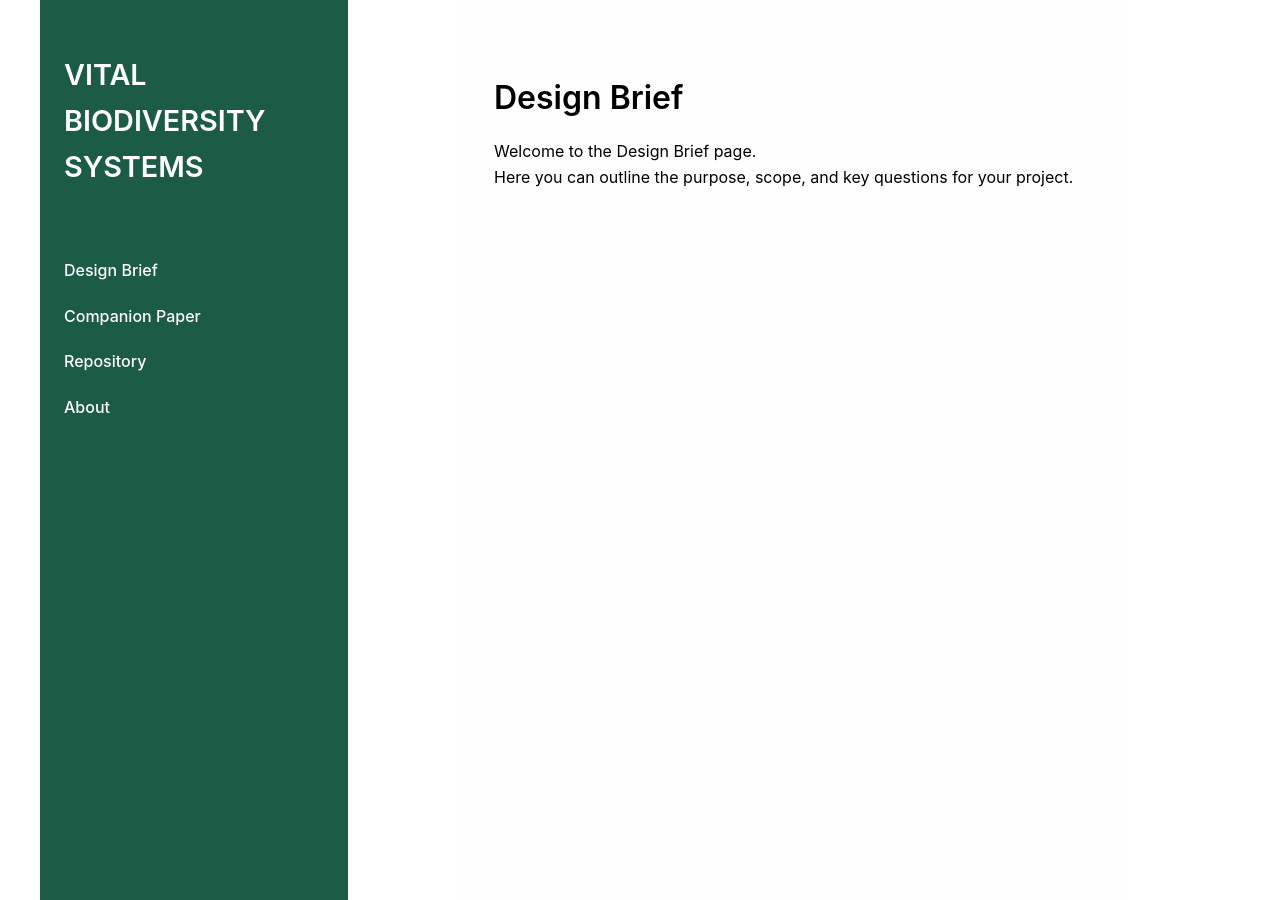
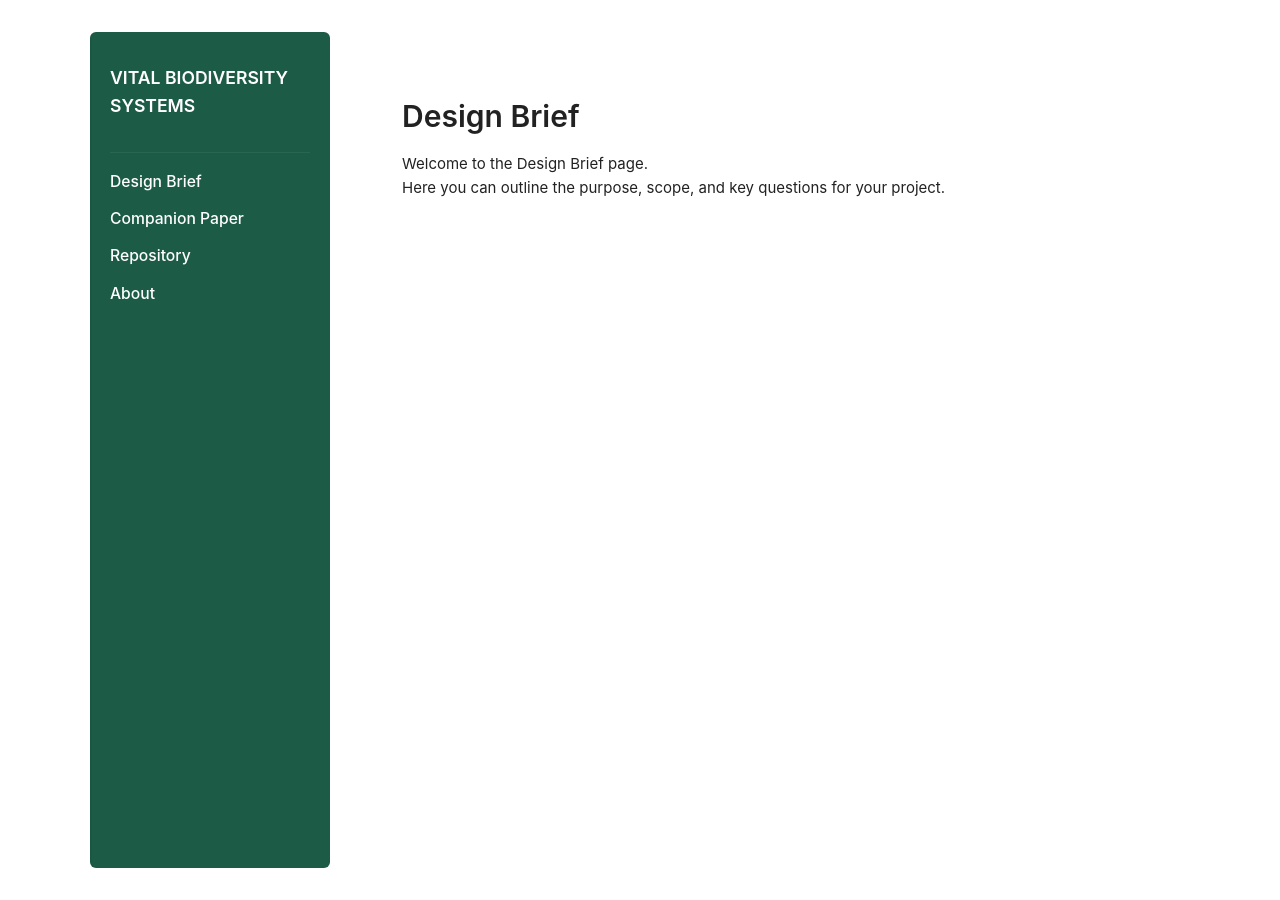
Before and after one commit to vitalbiodiversity/vitalbiodiversity.github.io, a Jekyll site: the page built from index.md, in a window 1280 px wide and 900 px high. Built offline with Jekyll 4.4.1, drawn with Linux system fonts in a browser that asks for light colours.

Commit message:
Update style.css

```diff
--- a/assets/css/style.css
+++ b/assets/css/style.css
@@ -1,114 +1,143 @@
-/* General page reset */
+:root{
+  /* tweak these to change the whole page */
+  --site-max-width: 1100px;    /* max width of the centered block */
+  --sidebar-width: 240px;      /* width of left nav column */
+  --content-max-width: 680px;  /* readable measure for the content column */
+  --base-font-size: 15px;      /* smaller base font (Minimal-like) */
+  --sidebar-bg: #1C5B46;       /* left panel background */
+  --accent: #2d7a7b;
+}
+
+/* Reset / base */
+* { box-sizing: border-box; }
+html,body { height:100%; }
 body {
   margin: 0;
-  padding: 0;
-  background-color: #ffffff;
   font-family: -apple-system, BlinkMacSystemFont, "Segoe UI", Roboto, Helvetica, Arial, sans-serif;
+  font-size: var(--base-font-size);
   line-height: 1.6;
-  font-size: 16px;
+  color: #222;
+  background: #ffffff;
 }
 
-/* Wrapper keeps everything centered */
+/* Outer wrapper keeps the whole block centered and gives side whitespace */
+.page-outer {
+  display: flex;
+  justify-content: center;
+  padding: 2rem; /* breathing room on very large monitors */
+}
+
+/* Centered site block that contains both columns */
 .site-wrapper {
   display: flex;
-  max-width: 1200px;   /* max page width */
-  margin: 0 auto;      /* center horizontally */
-  min-height: 100vh;
-  box-sizing: border-box;
-  background: #fff;
+  width: 100%;
+  max-width: var(--site-max-width);
+  min-height: calc(100vh - 0px);
+  background: transparent;
+  gap: 2rem;            /* space between sidebar and content */
+  align-items: stretch;
 }
 
-/* Sidebar styling */
-.sidebar {
-  width: 260px;
-  background-color: #1C5B46;
-  color: white;
-  padding: 2rem 1.5rem;
-  flex-shrink: 0;
-  position: sticky;
-  top: 0;
-  height: 100vh;
+/* ----- Sidebar column ----- */
+.sidebar{
+  width: var(--sidebar-width);
+  flex: 0 0 var(--sidebar-width);
+  background: var(--sidebar-bg);
+  color: #fff;
+  padding: 2rem 1.25rem;
   display: flex;
   flex-direction: column;
+  gap: 1rem;
+  position: sticky;
+  top: 2rem;    /* keeps it slightly inset from top when sticky */
+  height: calc(100vh - 4rem); /* accounted for padding top/bottom from .page-outer */
+  border-radius: 6px;
 }
 
-.sidebar .site-title a {
-  color: white;
+/* logo + title */
+.sidebar .logo{
+  max-width: 100%;
+  height: auto;
+  margin-bottom: 0.75rem;
+}
+.site-title {
+  margin: 0;
+  font-size: 1.1rem;
+  font-weight: 600;
+}
+.site-title a {
+  color: #fff;
   text-decoration: none;
-  font-size: 1.8rem;
-  font-weight: 600;
-  display: block;
-  margin-bottom: 1rem;
 }
 
-.sidebar .logo {
-  max-width: 100%;
-  margin-bottom: 2rem;
+/* nav */
+.sidebar-nav {
+  margin-top: 1rem;
+  padding-top: 0.25rem;
+  border-top: 1px solid rgba(255,255,255,0.06);
+}
+.sidebar-nav ul {
+  list-style: none;
+  margin: 0;
+  padding: 0;
+}
+.sidebar-nav li { margin: 0.75rem 0; }
+.sidebar-nav a {
+  color: #fff;
+  text-decoration: none;
+  font-weight: 500;
+  font-size: 0.98rem;
+  display: inline-block;
+}
+.sidebar-nav a:hover { color: #d1f0f0; text-decoration: underline; }
+
+/* ----- Main content column (independent scroll) ----- */
+.main-content{
+  flex: 1 1 auto;
+  max-width: var(--content-max-width);
+  padding: 2.5rem;
+  margin: 0;
+  background: #fff;
+  /* Create independent scrolling when content height exceeds viewport */
+  height: calc(100vh - 4rem); /* matches sidebar height */
+  overflow-y: auto;
+  border-radius: 6px;
+  box-shadow: 0 0 0 rgba(0,0,0,0); /* placeholder if you want */
 }
 
-.sidebar-nav ul {
-  list-style: none;
-  padding: 0;
-  margin-top: 2rem;
+/* content typography */
+.main-content h1, .main-content h2, .main-content h3 {
+  margin-top: 1.25rem;
+  margin-bottom: 0.6rem;
+  font-weight: 600;
+}
+.main-content p { margin: 0.75rem 0; }
+.main-content a { color: var(--accent); text-decoration: underline; }
+
+/* subtle divider between columns on large screens (optional) */
+@media (min-width: 900px){
+  .site-wrapper { align-items: flex-start; }
+  .sidebar { box-shadow: 2px 0 0 rgba(0,0,0,0.03) inset; } /* thin internal divider */
 }
 
-.sidebar-nav li {
-  margin-bottom: 1.25rem;
-}
-
-.sidebar-nav a {
-  color: white;
-  text-decoration: none;
-  font-weight: 500;
-  font-size: 1rem;
-  transition: all 0.2s ease;
-}
-
-.sidebar-nav a:hover {
-  text-decoration: underline;
-  color: #d1f0f0;
-}
-
-/* Main content area */
-.main-content {
-  flex-grow: 1;
-  padding: 3rem 2rem;
-  background-color: #fefefe;
-  overflow-y: auto; /* independent scroll */
-  max-width: 600px;
-  margin: 0 auto;
-}
-
-/* Headings */
-.main-content h1, .main-content h2, .main-content h3 {
-  font-weight: 600;
-  margin-top: 1.5rem;
-  margin-bottom: 1rem;
-}
-
-/* Links inside content */
-.main-content a {
-  color: #2d7a7b;
-  text-decoration: underline;
-}
-
-/* Mobile responsiveness */
+/* ----- Mobile: stack columns and remove independent scroll ----- */
 @media (max-width: 768px) {
-  .site-wrapper {
-    flex-direction: column;
+  :root { --site-max-width: 100%; }
+  .page-outer { padding: 1rem; }
+  .site-wrapper { flex-direction: column; gap: 1rem; }
+  .sidebar {
+    position: relative;
+    top: 0;
+    height: auto;
+    width: 100%;
+    flex: 0 0 auto;
+    border-radius: 6px;
+  }
+  .main-content {
+    height: auto;
+    overflow: visible;
     max-width: 100%;
-  }
-
-  .sidebar {
-    width: 100%;
-    height: auto;
-    position: relative;
-    padding: 1.5rem;
-  }
-
-  .main-content {
-    padding: 2rem 1rem;
-    margin: 0;
-    max-width: 100%;
+    padding: 1.25rem;
+    border-radius: 6px;
   }
 }
```
